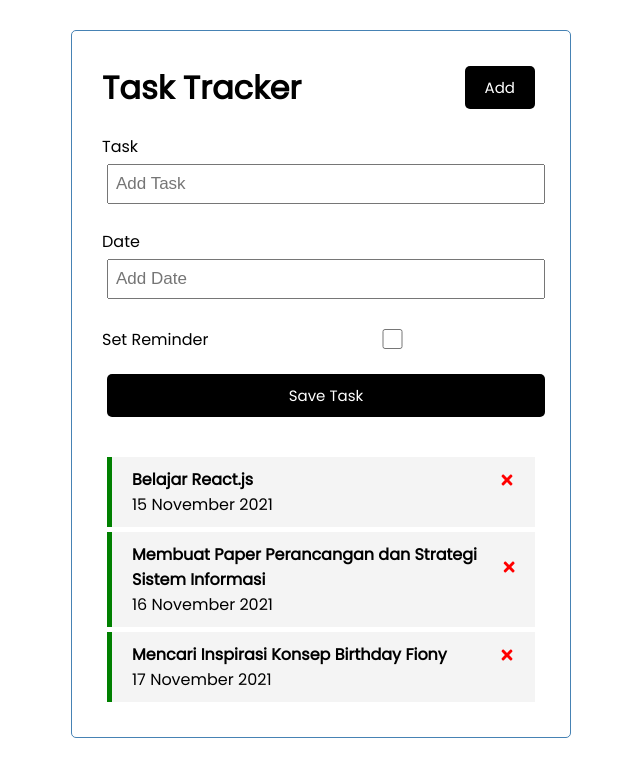
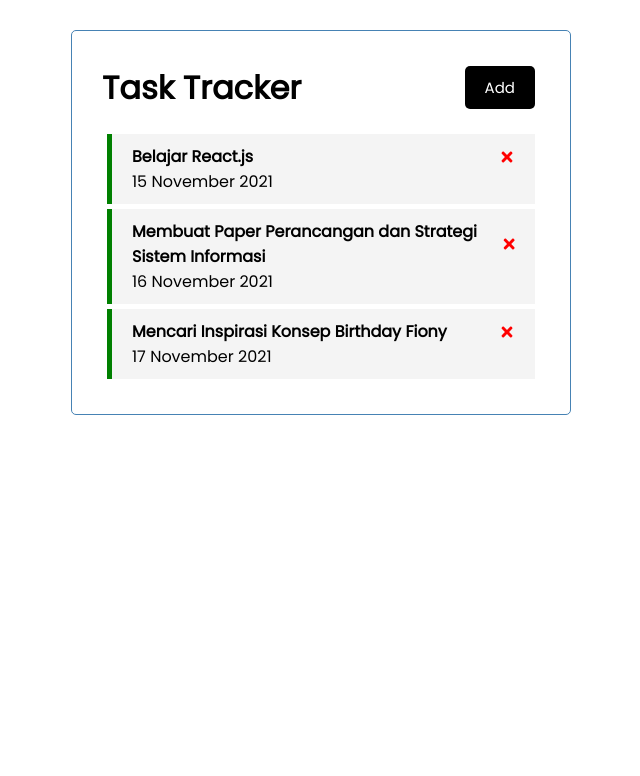
Before and after one commit to maliefrr/react-task-tracker, a React (Create React App) app: page / in a window 1280 px wide. Shown: the top 776 px of the page, without its empty margins (319-959 px from the left). Built offline with nearby package versions, Linux system fonts and the light colour scheme.

Commit message:
add function to show and hide the add form

```diff
--- a/package.json
+++ b/package.json
@@ -6,6 +6,7 @@
     "@testing-library/jest-dom": "^5.15.0",
     "@testing-library/react": "^11.2.7",
     "@testing-library/user-event": "^12.8.3",
+    "json-server": "^0.17.0",
     "react": "^17.0.2",
     "react-dom": "^17.0.2",
     "react-icons": "^4.3.1",
--- a/src/App.js
+++ b/src/App.js
@@ -4,6 +4,7 @@ import Tasks from "./components/Tasks";
 import AddTask from "./components/AddTask";
 
 function App() {
+	const [showAddTask, setShowAddTask] = useState(false);
 	const [tasks, setTask] = useState([
 		{
 			id: 1,
@@ -34,13 +35,15 @@ function App() {
 	};
 
 	const addTask = (task) => {
-		console.log(task);
+		const id = Math.floor(Math.random() * 1000) + 1;
+		const newTask = { id, ...task };
+		setTask([...tasks, newTask]);
 	};
 
 	return (
 		<div className="container">
-			<Header />
-			<AddTask onAdd={addTask} />
+			<Header onAdd={() => setShowAddTask(!showAddTask)} showAdd={showAddTask} />
+			{showAddTask ? <AddTask onAdd={addTask} /> : ""}
 			{tasks.length > 0 ? (
 				<Tasks tasks={tasks} onDelete={deleteTask} onToggle={toggleReminder} />
 			) : (
--- a/src/components/AddTask.js
+++ b/src/components/AddTask.js
@@ -2,24 +2,24 @@ import { useState } from "react";
 
 const AddTask = (props) => {
 	const [text, setText] = useState("");
-	const [date, setDate] = useState("");
+	const [day, setDay] = useState("");
 	const [reminder, setReminder] = useState(false);
 
 	const onSubmit = (e) => {
 		e.preventDefault();
 
-		if (!text || !date) {
+		if (!text || !day) {
 			alert("Please fill all the form");
 			return;
 		}
 		props.onAdd({
 			text,
-			date,
+			day,
 			reminder,
 		});
 
 		setText("");
-		setDate("");
+		setDay("");
 		setReminder(false);
 	};
 
@@ -31,7 +31,7 @@ const AddTask = (props) => {
 			</div>
 			<div className="form-control">
 				<label>Date </label>
-				<input type="text" placeholder="Add Date" value={date} onChange={(e) => setDate(e.target.value)} />
+				<input type="text" placeholder="Add Date" value={day} onChange={(e) => setDay(e.target.value)} />
 			</div>
 			<div className="form-control form-control-check">
 				<label>Set Reminder</label>
--- a/src/components/Header.js
+++ b/src/components/Header.js
@@ -2,13 +2,10 @@ import PropTypes from "prop-types";
 import Button from "./Button";
 
 const Header = (props) => {
-	const onClick = () => {
-		alert("click");
-	};
 	return (
 		<header className="header">
 			<h1>{props.title}</h1>
-			<Button text="Add" color="black" onClick={onClick} />
+			<Button text={props.showAdd ? "Close" : "Add"} color={props.showAdd ? "#cf1406" : "black"} onClick={props.onAdd} />
 		</header>
 	);
 };
```
Also changed, not shown: 1 other file (tests, documents, lock files or other folders).
